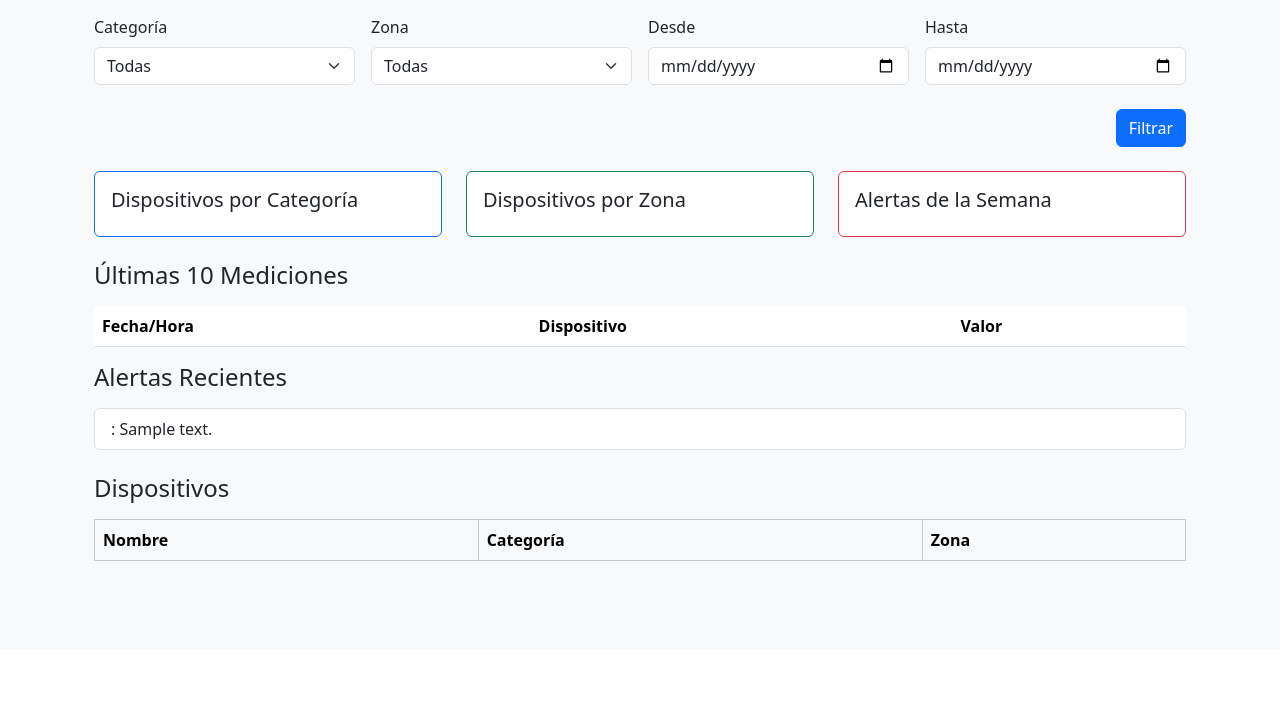
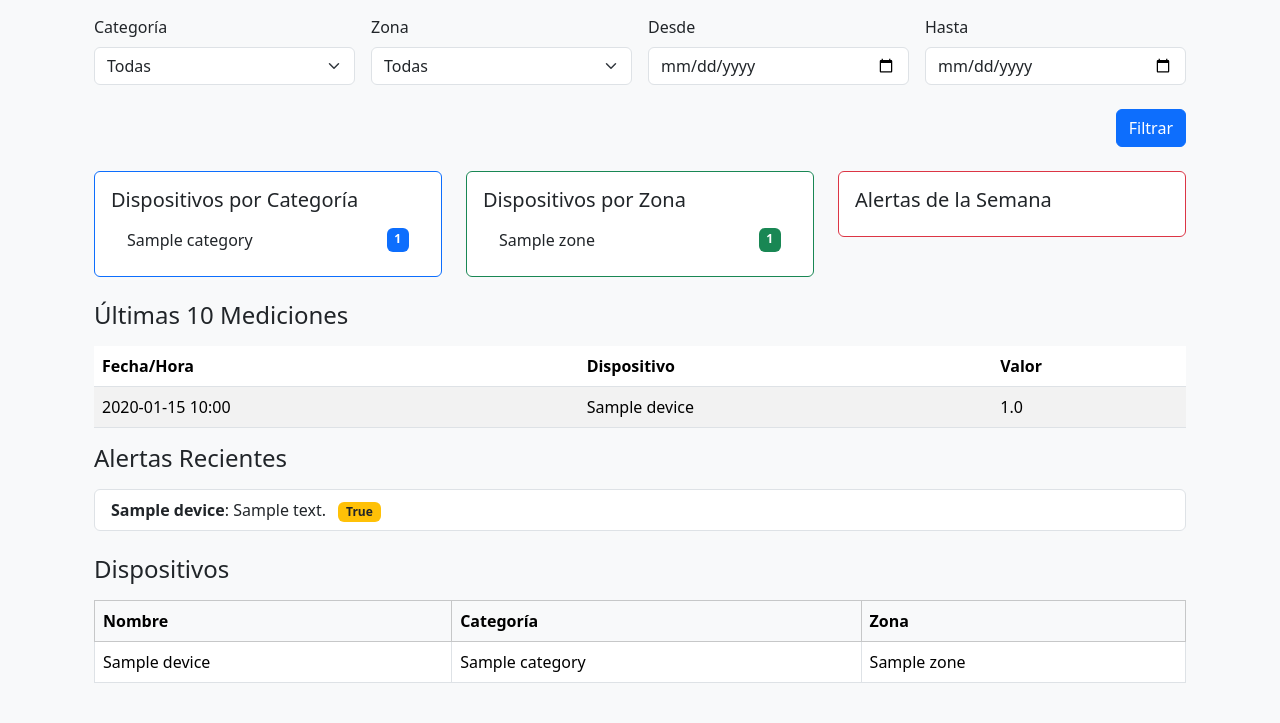
Before and after one commit to Alan-157/Unidad_1_Python_AO_SM, a Django app: page /panel/ in a window 1280 px wide. Shown: the part 151-874 px from the top of the page. Before the commit the page ends 712 px from the top, so only its background shows below. Run offline with Django 5.2, Linux system fonts and the light colour scheme; a user stored in the database is signed in; tables that the repository leaves empty hold one stand-in row (values such as "Sample post"); lists and menus that the app fills with data are empty.

Commit message:
algunas mejoras

```diff
--- a/monitoreo/dispositivos/templates/dispositivos/base.html
+++ b/monitoreo/dispositivos/templates/dispositivos/base.html
@@ -5,13 +5,10 @@
     <title>Energy Monitor</title>
     <meta name="viewport" content="width=device-width, initial-scale=1">
 
-    <!-- Bootstrap 5 CDN -->
     <link href="https://cdn.jsdelivr.net/npm/bootstrap@5.3.2/dist/css/bootstrap.min.css" rel="stylesheet">
 
-    <!-- FontAwesome (opcional para íconos) -->
     <link rel="stylesheet" href="https://cdnjs.cloudflare.com/ajax/libs/font-awesome/6.4.0/css/all.min.css">
 
-    <!-- Estilos personalizados -->
     <style>
         body {
             background-color: #f8f9fa;
@@ -23,7 +20,6 @@
 </head>
 <body>
 
-    <!-- Barra de navegación -->
     <nav class="navbar navbar-expand-lg navbar-dark bg-dark">
         <div class="container-fluid">
             <a class="navbar-brand" href="{% url 'dashboard' %}">Energy Monitor</a>
@@ -40,8 +36,13 @@
                         </li>
                         <li class="nav-item"><a class="nav-link" href="{% url 'device_list' %}">Dispositivos</a></li>
                         <li class="nav-item"><a class="nav-link" href="{% url 'measurement_list' %}">Mediciones</a></li>
-                        <a class="nav-link" href="{% url 'alert_summary' %}">Alertas</a>
-                        <li class="nav-item"><a class="nav-link" href="{% url 'logout' %}">Salir</a></li>
+                        <li class="nav-item"><a class="nav-link" href="{% url 'alert_summary' %}">Alertas</a></li>
+                        <li class="nav-item">
+                            <form method="post" action="{% url 'logout' %}">
+                                {% csrf_token %}
+                                <button type="submit" class="nav-link btn btn-link text-white-50">Salir</button>
+                            </form>
+                        </li>
                     {% else %}
                         <li class="nav-item"><a class="nav-link" href="{% url 'login' %}">Ingresar</a></li>
                     {% endif %}
@@ -50,13 +51,11 @@
         </div>
     </nav>
 
-    <!-- Contenido dinámico -->
     <main class="container py-4">
         {% block content %}
         {% endblock %}
     </main>
 
-    <!-- Bootstrap JS -->
     <script src="https://cdn.jsdelivr.net/npm/bootstrap@5.3.2/dist/js/bootstrap.bundle.min.js"></script>
 </body>
 </html>
--- a/monitoreo/dispositivos/templates/dispositivos/dashboard.html
+++ b/monitoreo/dispositivos/templates/dispositivos/dashboard.html
@@ -5,24 +5,23 @@
 <div class="container mt-4">
   <h2 class="mb-4">Panel de Control - EcoEnergy</h2>
 
-  <!-- Filtros -->
   <form method="get" class="row g-3 mb-4">
     <div class="col-md-3">
       <label class="form-label">Categoría</label>
       <select name="category" class="form-select">
         <option value="">Todas</option>
-        <option value="A">Categoría A</option>
-        <option value="B">Categoría B</option>
-        <option value="C">Categoría C</option>
+        {% for category in categories %}
+            <option value="{{ category.id }}">{{ category.name }}</option>
+        {% endfor %}
       </select>
     </div>
     <div class="col-md-3">
       <label class="form-label">Zona</label>
       <select name="zone" class="form-select">
         <option value="">Todas</option>
-        <option value="Norte">Zona Norte</option>
-        <option value="Centro">Zona Centro</option>
-        <option value="Sur">Zona Sur</option>
+        {% for zone in zones %}
+            <option value="{{ zone.id }}">{{ zone.name }}</option>
+        {% endfor %}
       </select>
     </div>
     <div class="col-md-3">
@@ -38,16 +37,15 @@
     </div>
   </form>
 
-  <!-- Estadísticas -->
   <div class="row mb-4">
     <div class="col-md-4">
       <div class="card border-primary">
         <div class="card-body">
           <h5 class="card-title">Dispositivos por Categoría</h5>
           <ul class="list-group list-group-flush">
-            {% for cat, count in category_counts.items %}
+            {% for item in category_counts %}
               <li class="list-group-item d-flex justify-content-between">
-                {{ cat }} <span class="badge bg-primary">{{ count }}</span>
+                {{ item.category__name }} <span class="badge bg-primary">{{ item.count }}</span>
               </li>
             {% endfor %}
           </ul>
@@ -59,9 +57,9 @@
         <div class="card-body">
           <h5 class="card-title">Dispositivos por Zona</h5>
           <ul class="list-group list-group-flush">
-            {% for zone, count in zone_counts.items %}
+            {% for item in zone_counts %}
               <li class="list-group-item d-flex justify-content-between">
-                {{ zone }} <span class="badge bg-success">{{ count }}</span>
+                {{ item.zone__name }} <span class="badge bg-success">{{ item.count }}</span>
               </li>
             {% endfor %}
           </ul>
@@ -73,9 +71,9 @@
         <div class="card-body">
           <h5 class="card-title">Alertas de la Semana</h5>
           <ul class="list-group list-group-flush">
-            {% for level, count in weekly_alerts.items %}
+            {% for item in weekly_alerts %}
               <li class="list-group-item d-flex justify-content-between">
-                {{ level }} <span class="badge bg-danger">{{ count }}</span>
+                {{ item.status }} <span class="badge bg-danger">{{ item.count }}</span>
               </li>
             {% endfor %}
           </ul>
@@ -84,7 +82,6 @@
     </div>
   </div>
 
-  <!-- Últimas Mediciones -->
   <h4 class="mb-3">Últimas 10 Mediciones</h4>
   <table class="table table-striped">
     <thead>
@@ -99,20 +96,19 @@
         <tr>
           <td>{{ m.timestamp|date:"Y-m-d H:i" }}</td>
           <td>{{ m.device.name }}</td>
-          <td>{{ m.value }}</td>
+          <td>{{ m.consumption_w }}</td>
         </tr>
       {% endfor %}
     </tbody>
   </table>
 
-  <!-- Alertas Recientes -->
   <h4 class="mb-3">Alertas Recientes</h4>
   {% if recent_alerts %}
     <div class="list-group mb-4">
       {% for alert in recent_alerts %}
         <div class="list-group-item">
-          <strong>{{ alert.device.name }}</strong>: {{ alert.message }}
-          <span class="badge bg-warning text-dark ms-2">{{ alert.value }}</span>
+          <strong>{{ alert.measurement.device.name }}</strong>: {{ alert.message }}
+          <span class="badge bg-warning text-dark ms-2">{{ alert.reviewed }}</span>
         </div>
       {% endfor %}
     </div>
@@ -120,7 +116,6 @@
     <p class="text-muted">No se han generado alertas recientemente.</p>
   {% endif %}
 
-  <!-- Dispositivos -->
   <h4 class="mb-3">Dispositivos</h4>
   <table class="table table-bordered">
     <thead class="table-light">
--- a/monitoreo/dispositivos/views.py
+++ b/monitoreo/dispositivos/views.py
@@ -1,9 +1,9 @@
-from django.shortcuts import render,redirect,get_object_or_404
+from django.shortcuts import render, redirect, get_object_or_404
 from .models import Device, Measurement, Alert, Category, Zone
 from django.utils import timezone
 from datetime import timedelta
 from django.contrib.auth.forms import UserCreationForm
-from .forms import CustomRegisterForm
+from .forms import CustomRegisterForm, DispositivoForm
 from django.contrib.auth import login
 from django.core.paginator import Paginator
 from django.db.models import Count
@@ -20,59 +20,51 @@ def register(request):
         form = CustomRegisterForm()
     return render(request, 'dispositivos/register.html', {'form': form})
 
-
-
 @login_required
 def dashboard(request):
     org = request.user.organization
 
-    # Últimas mediciones
-    latest_measurements = Measurement.objects.filter(organization=org).order_by('-timestamp')[:10]
+    # Últimas mediciones (renombrada para que coincida con la plantilla)
+    recent_measurements = Measurement.objects.filter(organization=org).order_by('-timestamp')[:10]
 
-    # Conteo por categoría y zona
-    devices_by_category = (
+    # Conteo por categoría (renombrada)
+    category_counts = (
         Device.objects.filter(organization=org)
         .values('category__name')
         .annotate(count=Count('id'))
     )
-    devices_by_zone = (
+
+    # Conteo por zona (renombrada)
+    zone_counts = (
         Device.objects.filter(organization=org)
         .values('zone__name')
         .annotate(count=Count('id'))
     )
 
-    # Filtros de alertas
-    severity = request.GET.get('severity')
-    start_date = request.GET.get('start_date')
-    end_date = request.GET.get('end_date')
-
+    # Alertas recientes
     alerts = Alert.objects.filter(organization=org)
-
-    if severity:
-        alerts = alerts.filter(status=severity)
-    if start_date:
-        alerts = alerts.filter(timestamp__gte=start_date)
-    if end_date:
-        alerts = alerts.filter(timestamp__lte=end_date)
-
-    reviewed_count = alerts.filter(reviewed=True).count()
-    pending_count = alerts.filter(reviewed=False).count()
-    severity_counts = alerts.values('status').annotate(count=Count('id'))
     recent_alerts = alerts.order_by('-timestamp')[:10]
 
+    # Conteo de alertas para la semana
+    one_week_ago = timezone.now() - timedelta(days=7)
+    weekly_alerts = alerts.filter(timestamp__gte=one_week_ago).values('status').annotate(count=Count('id'))
+
+    # Lista de todos los dispositivos
+    devices = Device.objects.filter(organization=org)
+
+    # Lista de todas las categorías y zonas para los filtros
+    categories = Category.objects.filter(organization=org)
+    zones = Zone.objects.filter(organization=org)
+
     context = {
-        'latest_measurements': latest_measurements,
-        'devices_by_category': devices_by_category,
-        'devices_by_zone': devices_by_zone,
-        'reviewed_count': reviewed_count,
-        'pending_count': pending_count,
-        'severity_counts': severity_counts,
+        'recent_measurements': recent_measurements,
+        'category_counts': category_counts,
+        'zone_counts': zone_counts,
+        'weekly_alerts': weekly_alerts,
         'recent_alerts': recent_alerts,
-        'filters': {
-            'severity': severity,
-            'start_date': start_date,
-            'end_date': end_date
-        }
+        'devices': devices,
+        'categories': categories,
+        'zones': zones,
     }
     return render(request, 'dispositivos/dashboard.html', context)
 
@@ -173,3 +165,50 @@ def alert_summary(request):
         'severity_counts': severity_counts,
         'recent_alerts': recent_alerts
     })
+
+@login_required
+def device_add(request):
+    org = request.user.organization
+    if request.method == 'POST':
+        form = DispositivoForm(request.POST)
+        if form.is_valid():
+            new_device = form.save(commit=False)
+            new_device.organization = org
+            new_device.save()
+            return redirect('device_list')
+    else:
+        form = DispositivoForm(initial={'organization': org.id})
+
+    # Aquí filtramos las opciones del formulario
+    form.fields['category'].queryset = Category.objects.filter(organization=org)
+    form.fields['zone'].queryset = Zone.objects.filter(organization=org)
+    form.fields['organization'].initial = org
+
+    return render(request, 'dispositivos/device_form.html', {'form': form})
+
+@login_required
+def device_edit(request, device_id):
+    org = request.user.organization
+    device = get_object_or_404(Device, id=device_id, organization=org)
+    if request.method == 'POST':
+        form = DispositivoForm(request.POST, instance=device)
+        if form.is_valid():
+            form.save()
+            return redirect('device_list')
+    else:
+        form = DispositivoForm(instance=device)
+
+    # Aquí filtramos las opciones del formulario
+    form.fields['category'].queryset = Category.objects.filter(organization=org)
+    form.fields['zone'].queryset = Zone.objects.filter(organization=org)
+
+    return render(request, 'dispositivos/device_form.html', {'form': form})
+
+@login_required
+def device_delete(request, device_id):
+    org = request.user.organization
+    device = get_object_or_404(Device, id=device_id, organization=org)
+    if request.method == 'POST':
+        device.delete()
+        return redirect('device_list')
+    return render(request, 'dispositivos/device_confirm_delete.html', {'device': device})
--- a/monitoreo/monitoreo/urls.py
+++ b/monitoreo/monitoreo/urls.py
@@ -24,7 +24,7 @@ urlpatterns = [
     path('admin/', admin.site.urls),
     path('login/', auth_views.LoginView.as_view(template_name='dispositivos/login.html'), name='login'),
     path('register/', register, name='register'),
-    path('logout/', auth_views.LogoutView.as_view(template_name='logout.html'), name='logout'),
+    path('logout/', auth_views.LogoutView.as_view(template_name='dispositivos/logout.html'), name='logout'),
     path('password-reset/', auth_views.PasswordResetView.as_view(
         template_name='dispositivos/password_reset.html'
     ), name='password_reset'),
```
Also changed, not shown: monitoreo/dispositivos/admin.py (+10 -3 lines), monitoreo/dispositivos/models.py (+9 -10 lines), monitoreo/dispositivos/templates/dispositivos/device_list.html (+0 -7 lines), monitoreo/dispositivos/migrations/0002_remove_organization_zone_alter_zone_organization.py (added), monitoreo/dispositivos/migrations/0003_organization_zone_alter_zone_organization.py (added), monitoreo/dispositivos/migrations/0004_remove_organization_zone_alter_zone_organization.py (added).
